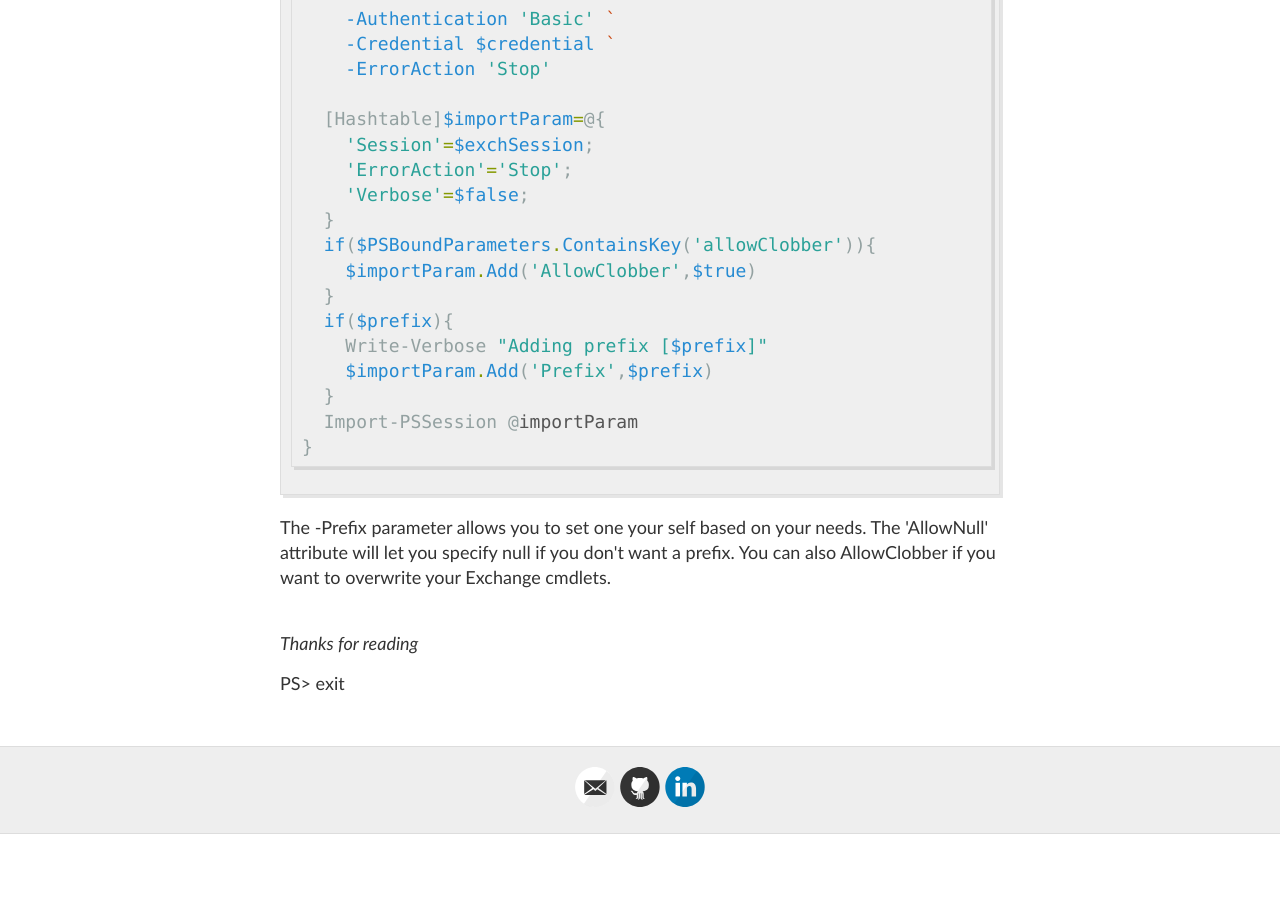
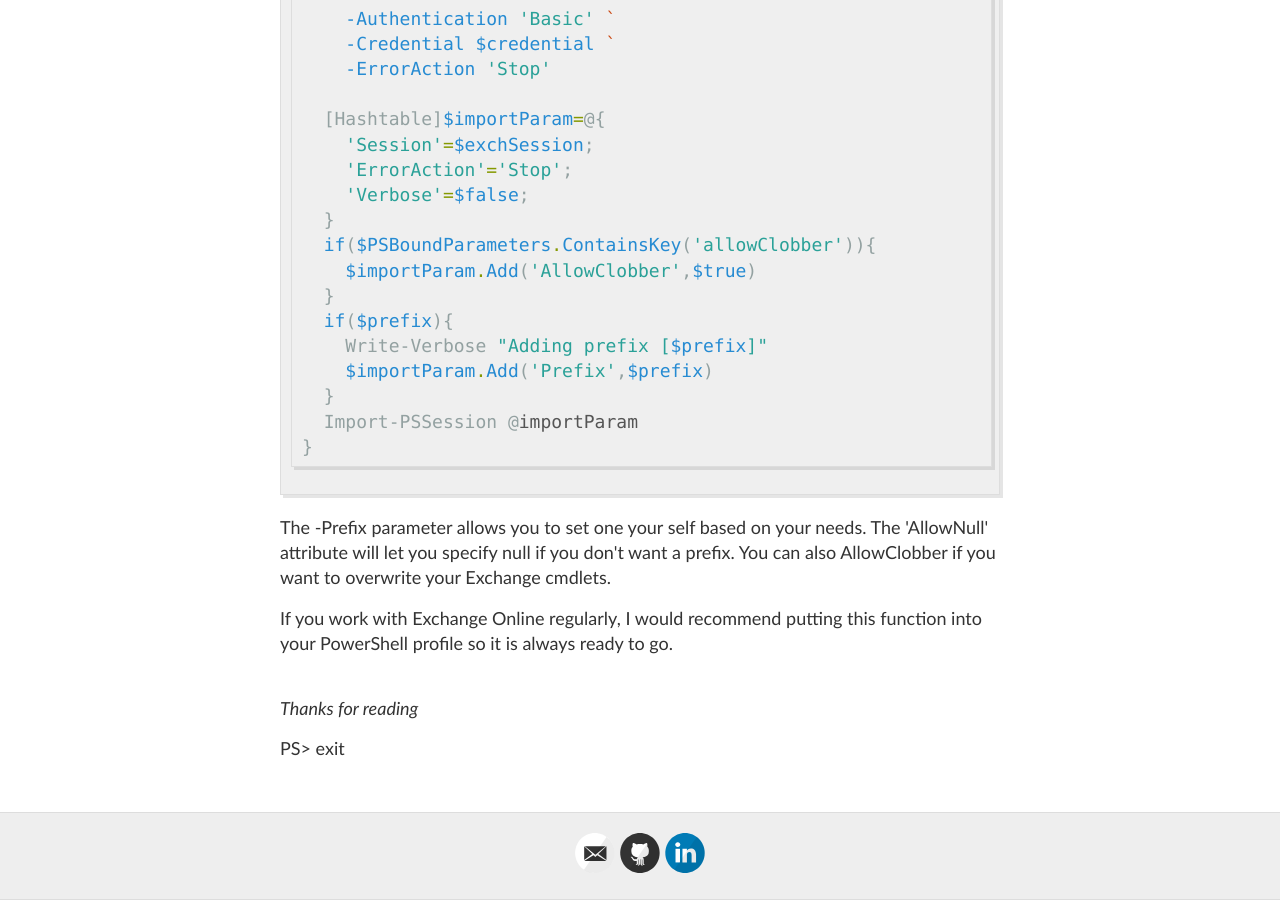
Before and after one commit to briansworth/dev, a Jekyll site: the page built from _posts/2017-7-15-Connect-To-PowerShell-Exchange-Online.md, in a window 1280 px wide and 900 px high, scrolled down 1604 px. Built offline with Jekyll 4.4.1, drawn with Linux system fonts in a browser that asks for light colours; before the commit the page ends 2438 px from its top, so only the background shows below that.

Commit message:
added profile suggestion

```diff
--- a/_posts/2017-7-15-Connect-To-PowerShell-Exchange-Online.md
+++ b/_posts/2017-7-15-Connect-To-PowerShell-Exchange-Online.md
@@ -92,3 +92,7 @@ function Connect-ExchangeOnline {
 
   You can also AllowClobber if you want to overwrite your Exchange cmdlets.
 </p>
+<p>
+  If you work with Exchange Online regularly, I would recommend putting
+  this function into your PowerShell profile so it is always ready to go.
+</p>
```
